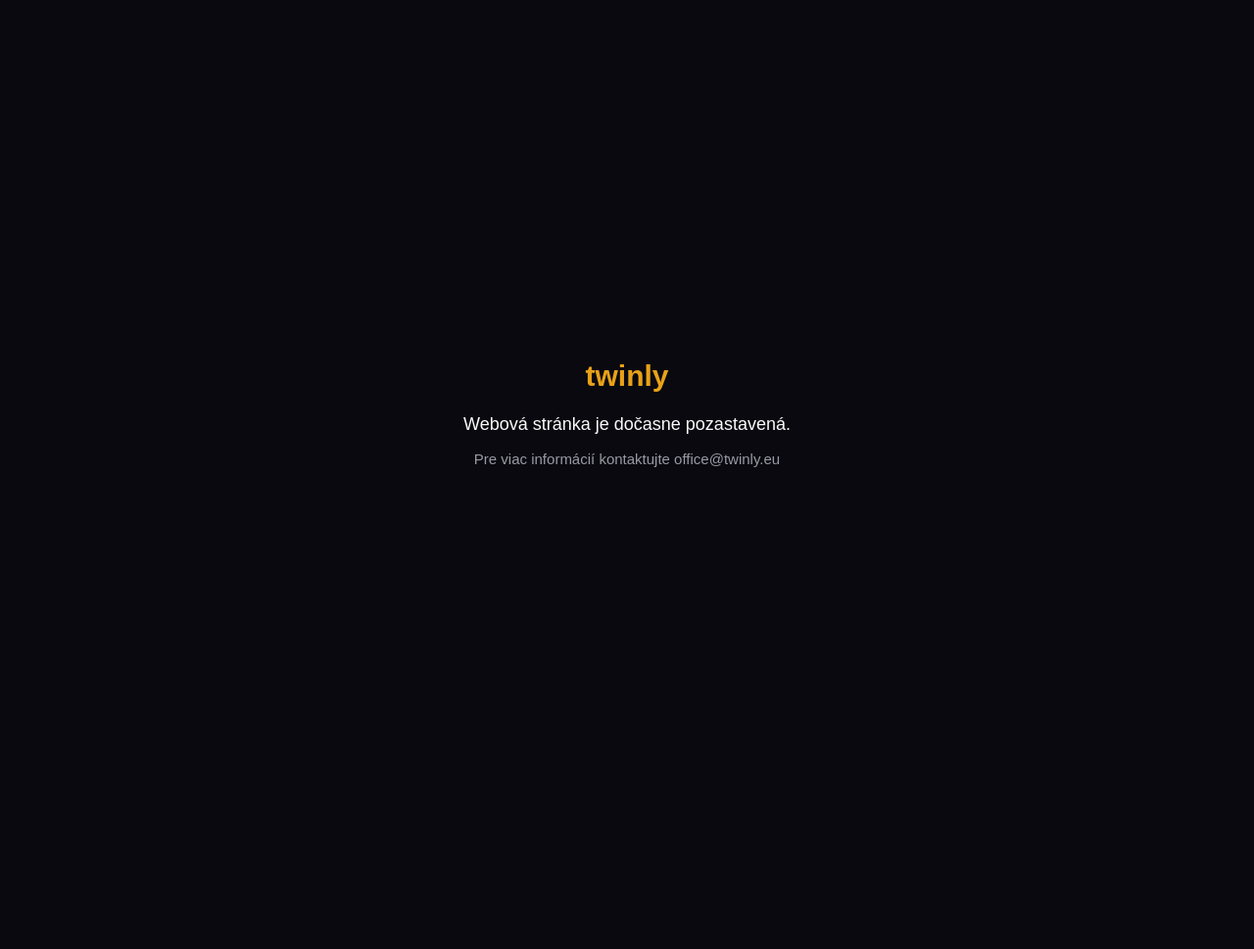
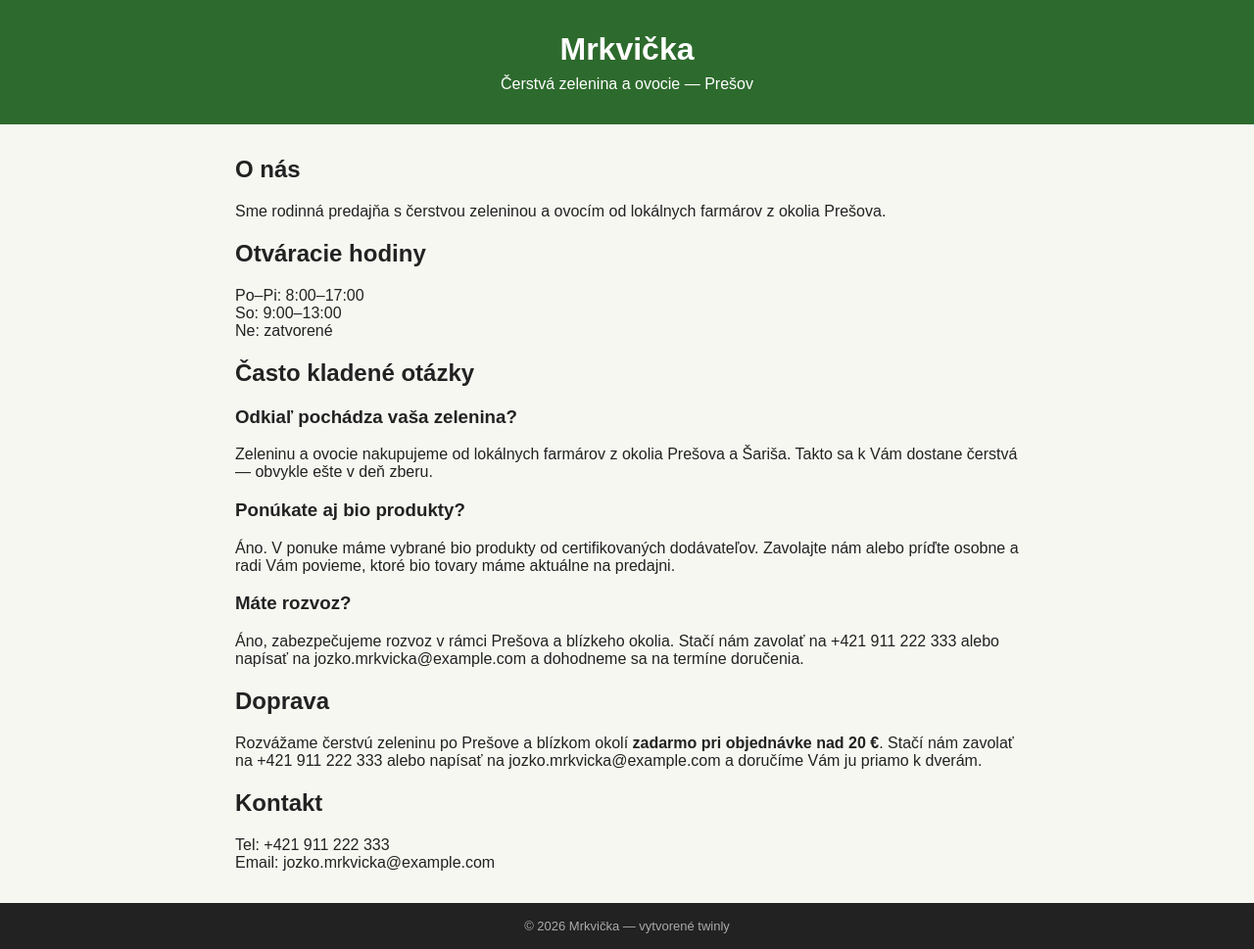
Before and after one commit to twinly-oliverleskovsky/jozko-mrkvicka, a plain HTML site: page index.html in a window 1280 px wide. Shown: the whole page at 98% size. Before the commit the page ends 848 px from the top, so only its background shows below. Drawn offline with Linux system fonts and the light colour scheme.

Commit message:
Revert "Offline režim: neuhradená platba"
This reverts commit a1efa8b0f1b5769ca943de610a53b55516d3bf99.

```diff
--- a/index.html
+++ b/index.html
@@ -3,17 +3,34 @@
 <head>
   <meta charset="UTF-8">
   <meta name="viewport" content="width=device-width, initial-scale=1.0">
-  <title>Stránka pozastavená</title>
+  <title>Mrkvička — Predajňa zeleniny Prešov</title>
+  <meta name="description" content="Čerstvá zelenina a ovocie v Prešove. Predajňa Mrkvička — kvalita od lokálnych farmárov.">
 </head>
-<body style="margin:0; padding:0; background-color:#09090F; font-family:Arial,sans-serif;">
-  <div style="min-height:100vh; display:flex; flex-direction:column; align-items:center; justify-content:center; text-align:center; padding:24px;">
-    <div style="font-size:30px; font-weight:bold; color:#E8A118; margin-bottom:18px;">twinly</div>
-    <p style="color:#FAFAFA; font-size:18px; margin:0 0 10px 0; max-width:520px; line-height:1.6;">
-      Webová stránka je dočasne pozastavená.
-    </p>
-    <p style="color:#9A9AA6; font-size:15px; margin:0; max-width:520px; line-height:1.6;">
-      Pre viac informácií kontaktujte office@twinly.eu
-    </p>
-  </div>
+<body style="font-family:Arial,sans-serif; margin:0; background:#f7f7f2; color:#222;">
+  <header style="background:#2d6a2d; color:#fff; padding:32px 20px; text-align:center;">
+    <h1 style="margin:0;">Mrkvička</h1>
+    <p style="margin:8px 0 0;">Čerstvá zelenina a ovocie — Prešov</p>
+  </header>
+  <main style="max-width:800px; margin:32px auto; padding:0 20px;">
+    <h2>O nás</h2>
+    <p>Sme rodinná predajňa s čerstvou zeleninou a ovocím od lokálnych farmárov z okolia Prešova.</p>
+    <h2>Otváracie hodiny</h2>
+    <p>Po–Pi: 8:00–17:00<br>So: 9:00–13:00<br>Ne: zatvorené</p>
+    <h2>Často kladené otázky</h2>
+    <h3>Odkiaľ pochádza vaša zelenina?</h3>
+    <p>Zeleninu a ovocie nakupujeme od lokálnych farmárov z okolia Prešova a Šariša. Takto sa k Vám dostane čerstvá — obvykle ešte v deň zberu.</p>
+    <h3>Ponúkate aj bio produkty?</h3>
+    <p>Áno. V ponuke máme vybrané bio produkty od certifikovaných dodávateľov. Zavolajte nám alebo príďte osobne a radi Vám povieme, ktoré bio tovary máme aktuálne na predajni.</p>
+    <h3>Máte rozvoz?</h3>
+    <p>Áno, zabezpečujeme rozvoz v rámci Prešova a blízkeho okolia. Stačí nám zavolať na +421 911 222 333 alebo napísať na jozko.mrkvicka@example.com a dohodneme sa na termíne doručenia.</p>
+        <h2>Doprava</h2>
+        <p>Rozvážame čerstvú zeleninu po Prešove a blízkom okolí <strong>zadarmo pri objednávke nad 20 €</strong>. Stačí nám zavolať na +421 911 222 333 alebo napísať na jozko.mrkvicka@example.com a doručíme Vám ju priamo k dverám.</p>
+        <h2>Kontakt</h2>
+    <p>Tel: +421 911 222 333<br>Email: jozko.mrkvicka@example.com</p>
+  </main>
+  <footer style="background:#222; color:#aaa; text-align:center; padding:16px; font-size:13px;">
+    &copy; 2026 Mrkvička — vytvorené twinly
+  </footer>
 </body>
 </html>
+<!-- deploy trigger -->
```
